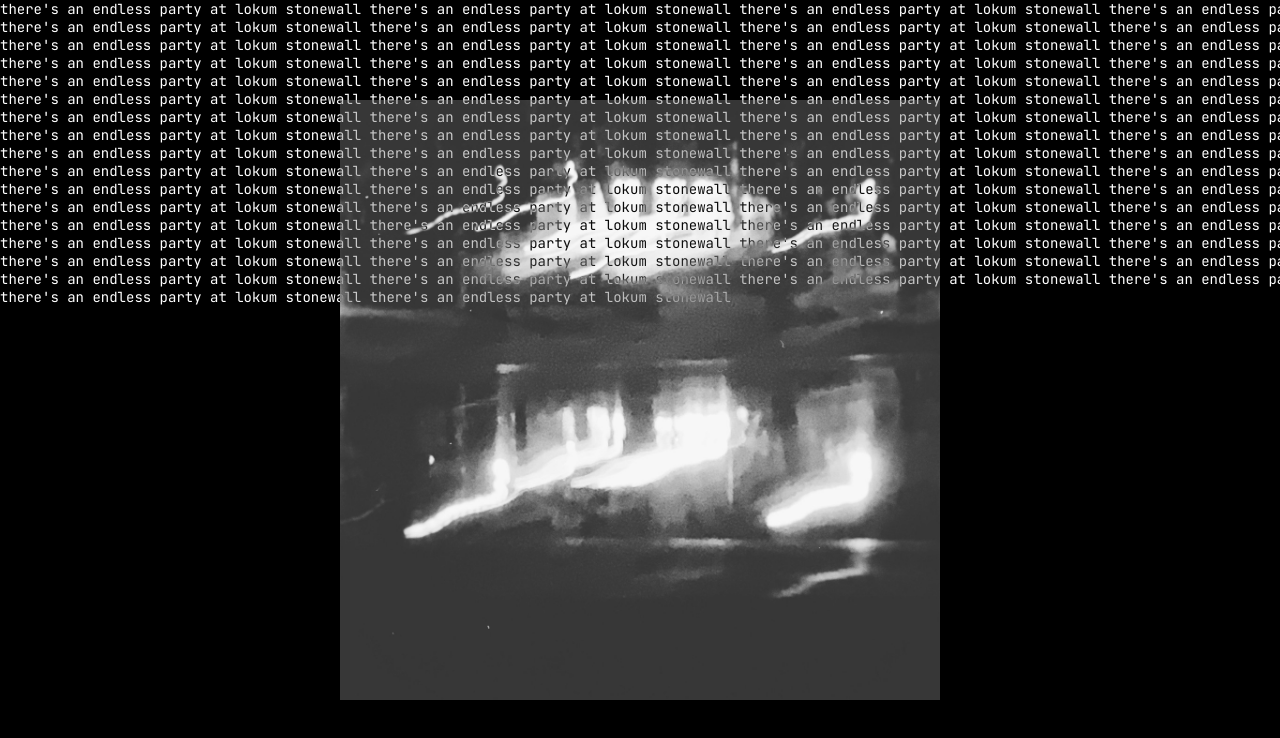
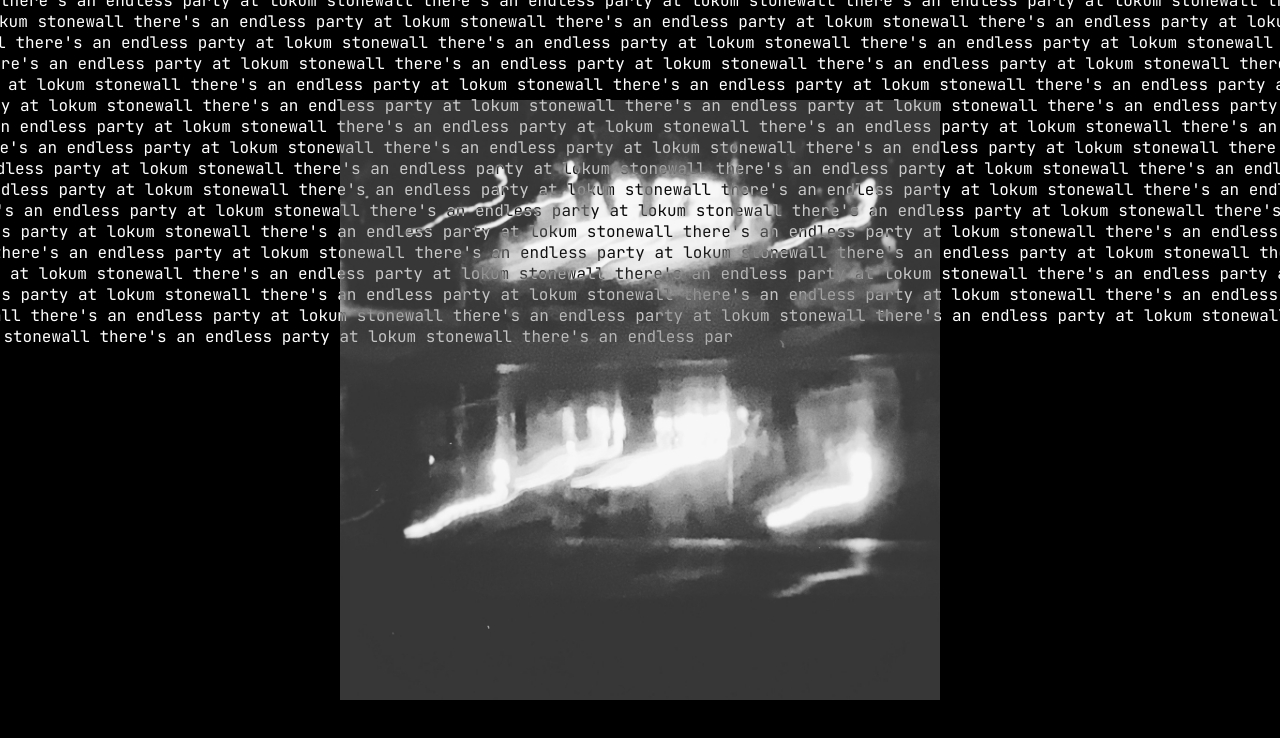
Before and after one commit to GayestCloud/Terra, a Nuxt app: page /endless in a window 1280 px wide. Shown: the top 738 px of the page. Built offline with nearby package versions, Linux system fonts and the light colour scheme.

Commit message:
endless js update

```diff
--- a/pages/endless.vue
+++ b/pages/endless.vue
@@ -25,7 +25,7 @@
         let screenHeight = window.innerHeight
 
         // Calculate how many text repeations are required to fill screen width and how many lines to fill screen height
-        let divsToFillScreenWidth = Math.floor(screenWidth / textWidth) - 1
+        let divsToFillScreenWidth = Math.floor(screenWidth / textWidth)
         let divsToFillScreenHeight = Math.floor(screenHeight / textHeight) - 1
 
         // Get text-wrap element
@@ -50,6 +50,7 @@
         // Append lines to fill screen height
         for (let step = 0; step <= divsToFillScreenHeight; step++) {
             let newLine = lineDiv.cloneNode(true)
+            newLine.style.marginLeft = '-' + Math.floor(Math.random() * textWidth) + 'px';
             textWrap.appendChild(newLine);
         }
 
@@ -86,7 +87,7 @@
 <style scoped>
 * {
     font-family: 'JetBrains Mono', monospace;
-    font-size: 14px;
+    font-size: 16px;
 }
 
 #text {
@@ -111,7 +112,9 @@
 
 
     width: 100%;
-    height: 100%;
+    height: calc(100% + 10px);
+
+    margin-top: -10px;
 
     overflow: hidden;
     white-space: nowrap;
```
